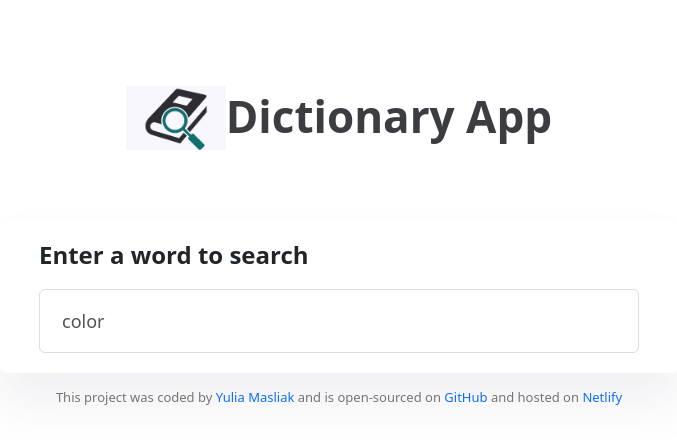
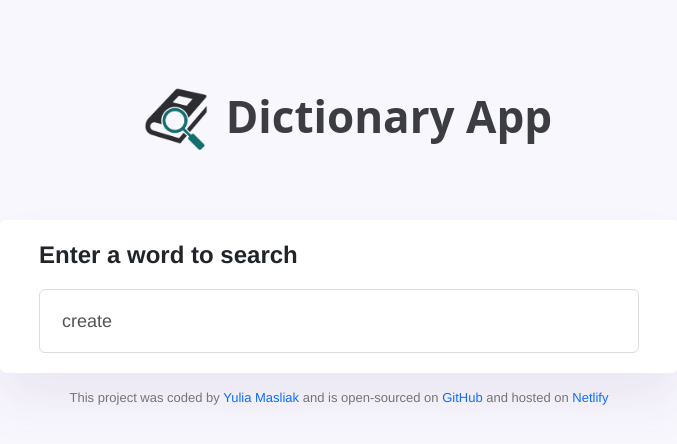
Before and after one commit to yuliaMasliak/dictionary-app, a React (Create React App) app: page / in a window 1280 px wide. Shown: the top 444 px of the page, without its empty margins (301-978 px from the left). Built offline with nearby package versions, Linux system fonts and the light colour scheme; no server answers.

Commit message:
add stylings

```diff
--- a/package.json
+++ b/package.json
@@ -12,6 +12,7 @@
     "react": "^18.2.0",
     "react-bootstrap": "^2.5.0",
     "react-dom": "^18.2.0",
+    "react-helmet": "^6.1.0",
     "react-scripts": "5.0.1",
     "web-vitals": "^2.1.4"
   },
--- a/public/index.html
+++ b/public/index.html
@@ -10,34 +10,11 @@
       content="Web site created using create-react-app"
     />
     <link rel="apple-touch-icon" href="%PUBLIC_URL%/logo192.png" />
-    <!--
-      manifest.json provides metadata used when your web app is installed on a
-      user's mobile device or desktop. See https://developers.google.com/web/fundamentals/web-app-manifest/
-    -->
     <link rel="manifest" href="%PUBLIC_URL%/manifest.json" />
-    <!--
-      Notice the use of %PUBLIC_URL% in the tags above.
-      It will be replaced with the URL of the `public` folder during the build.
-      Only files inside the `public` folder can be referenced from the HTML.
-
-      Unlike "/favicon.ico" or "favicon.ico", "%PUBLIC_URL%/favicon.ico" will
-      work correctly both with client-side routing and a non-root public URL.
-      Learn how to configure a non-root public URL by running `npm run build`.
-    -->
     <title>React App</title>
   </head>
-  <body>
+  <body style="background-color: #F9F7FE">
     <noscript>You need to enable JavaScript to run this app.</noscript>
     <div id="root"></div>
-    <!--
-      This HTML file is a template.
-      If you open it directly in the browser, you will see an empty page.
-
-      You can add webfonts, meta tags, or analytics to this file.
-      The build step will place the bundled scripts into the <body> tag.
-
-      To begin the development, run `npm start` or `yarn start`.
-      To create a production bundle, use `npm run build` or `yarn build`.
-    -->
-  </body>
+    </body>
 </html>
--- a/src/App.css
+++ b/src/App.css
@@ -1,7 +1,3 @@
-body {
-background:#422c77;
-font-family: "Cerebri-Sans", Helvetica, Arial, sans-serif;
-}
 header {
   text-align: center;
   margin: 0px auto;
@@ -20,6 +16,7 @@ header {
   margin: 0px auto;
   max-width: 800px;
   padding: 60px;
+  font-family: "Cerebri-Sans", Helvetica, Arial, sans-serif;
 }
 .Results h2 {
   font-style: normal;
@@ -36,8 +33,8 @@ section {
     padding: 20px 40px;
 }
 .Meaning hr {
-  background-color: rgb(224, 222, 222);
-  height: 1px;
+  background-color: rgb(175, 171, 171);
+  height: 2px;
   border: none;
 }
 .Meaning h3 {
--- a/src/App.js
+++ b/src/App.js
@@ -16,7 +16,7 @@ function App() {
 <Dictionary />
       </main>
       <footer>
-      This project was coded by <a href="https://github.com/yuliaMasliak" target="_blank">Yulia Masliak</a> and is open-sourced on <a href="https://github.com/yuliaMasliak/dictionary-app" targrt="_blank">GitHub</a> and hosted on <a href="https://fastidious-cannoli-88e429.netlify.app/" target="_blank">Netlify</a>
+      This project was coded by <a href="https://github.com/yuliaMasliak" target="_blank" rel="noreferrer">Yulia Masliak</a> and is open-sourced on <a href="https://github.com/yuliaMasliak/dictionary-app" targrt="_blank" rel="noreferrer">GitHub</a> and hosted on <a href="https://fastidious-cannoli-88e429.netlify.app/" target="_blank" rel="noreferrer">Netlify</a>
       </footer>
     </div></div>
   );
--- a/src/Dictionary.js
+++ b/src/Dictionary.js
@@ -6,7 +6,7 @@ import Photos from "./Photos";
 
 
 export default function Dictionary(props) {
-let [keyword, setKeyword] = useState("color");
+let [keyword, setKeyword] = useState("create");
 let [result, setResult] = useState("");
 let [loaded, setLoaded] = useState(false);
 let [photos, setPhotos] = useState(null);
@@ -49,7 +49,7 @@ if (loaded) {
         <section>
             <form onSubmit={handleSubmit}>
             <label>Enter a word to search</label>
-                <input type="search" className="search-input" onChange={HandleKyewordChange} defaultValue="color"/>
+                <input type="search" className="search-input" onChange={HandleKyewordChange} defaultValue="create"/>
             </form>
             </section>
             <Result results={result}/>
--- a/src/Phonetic.js
+++ b/src/Phonetic.js
@@ -4,7 +4,7 @@ export default function Phonetic(props){
     console.log(props);
     return(
     <div className="Phonetic">
-        <a href={props.phonetic.audio} target="_blank">Listen</a>
+        <a href={props.phonetic.audio} target="_blank" rel="noreferrer">Listen</a>
         <span className="transcript">{props.phonetic.text}</span>
     </div>
     );
--- a/src/Photos.js
+++ b/src/Photos.js
@@ -8,7 +8,7 @@ if (props.photos) {
         {props.photos.map(function(photo, index){
             return (
                 <div className="col-4" key={index}>
-                <a href={photo.src.original} target="_blank"><img src={photo.src.tiny} className="img-fluid" alt=""/></a>
+                <a href={photo.src.original} target="_blank" rel="noreferrer"><img src={photo.src.tiny} className="img-fluid" alt=""/></a>
                 </div>
             );
         })}
```
Also changed, not shown: 1 other file (tests, documents, lock files or other folders).
